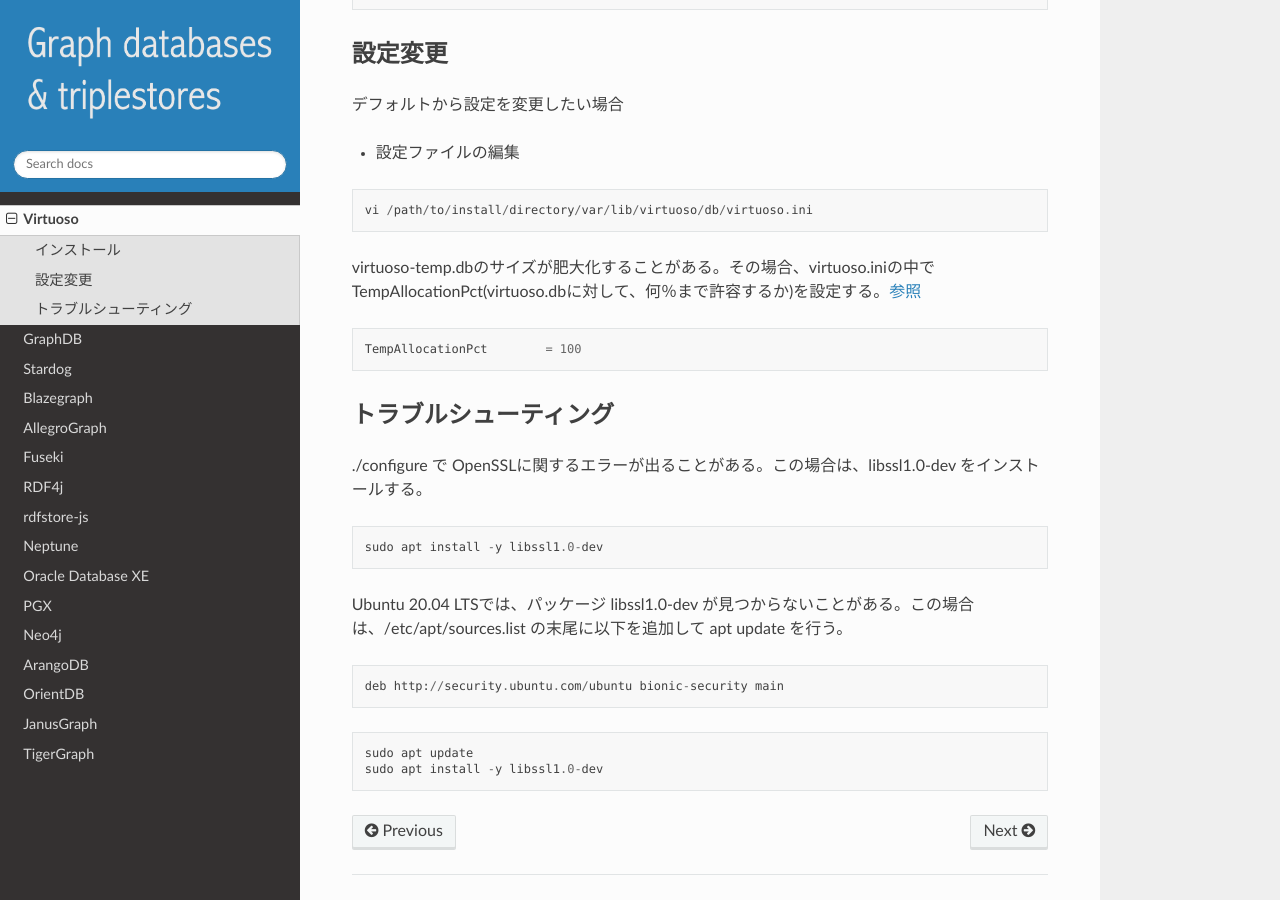
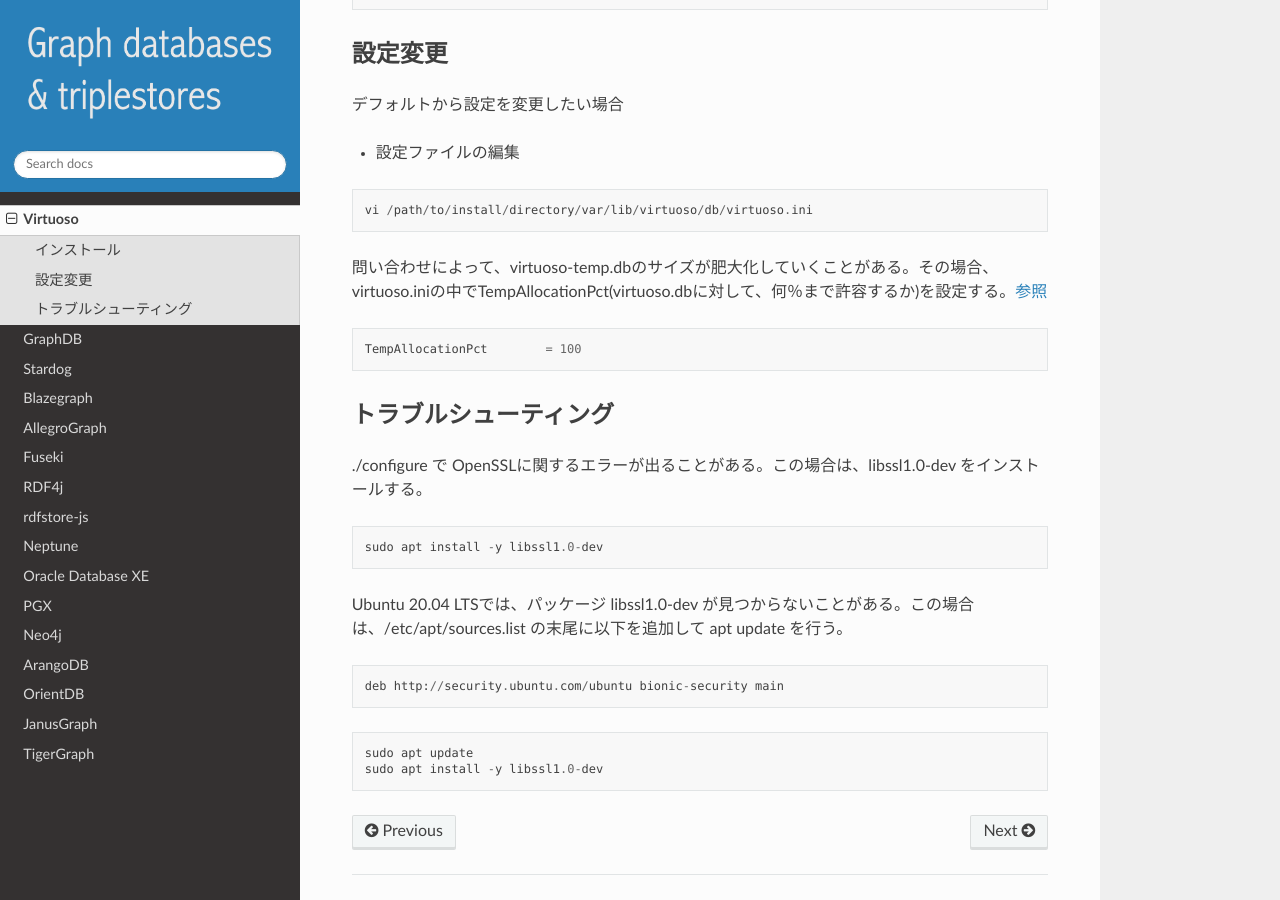
Before and after one commit to dbcls/graphdbs, a Sphinx documentation site: the page built from docs/md/virtuoso.md, in a window 1280 px wide and 900 px high, scrolled down 1356 px. Built offline with Sphinx 7.4.7 and the Read the Docs theme 2.0.0, drawn with Linux system fonts in a browser that asks for light colours.

Commit message:
Update virtuoso.md

````diff
--- a/docs/md/virtuoso.md
+++ b/docs/md/virtuoso.md
@@ -50,7 +50,7 @@
 ```
 vi /path/to/install/directory/var/lib/virtuoso/db/virtuoso.ini
 ```
-virtuoso-temp.dbのサイズが肥大化することがある。その場合、virtuoso.iniの中でTempAllocationPct(virtuoso.dbに対して、何％まで許容するか)を設定する。[参照](http://docs.openlinksw.com/virtuoso/dbadm/)
+問い合わせによって、virtuoso-temp.dbのサイズが肥大化していくことがある。その場合、virtuoso.iniの中でTempAllocationPct(virtuoso.dbに対して、何％まで許容するか)を設定する。[参照](http://docs.openlinksw.com/virtuoso/dbadm/)
 ```
 TempAllocationPct        = 100
 ```
````
